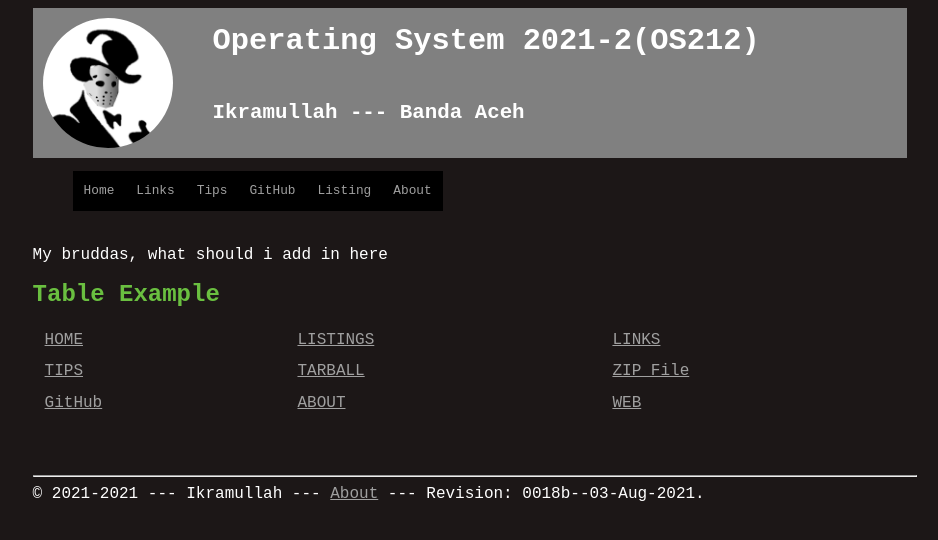
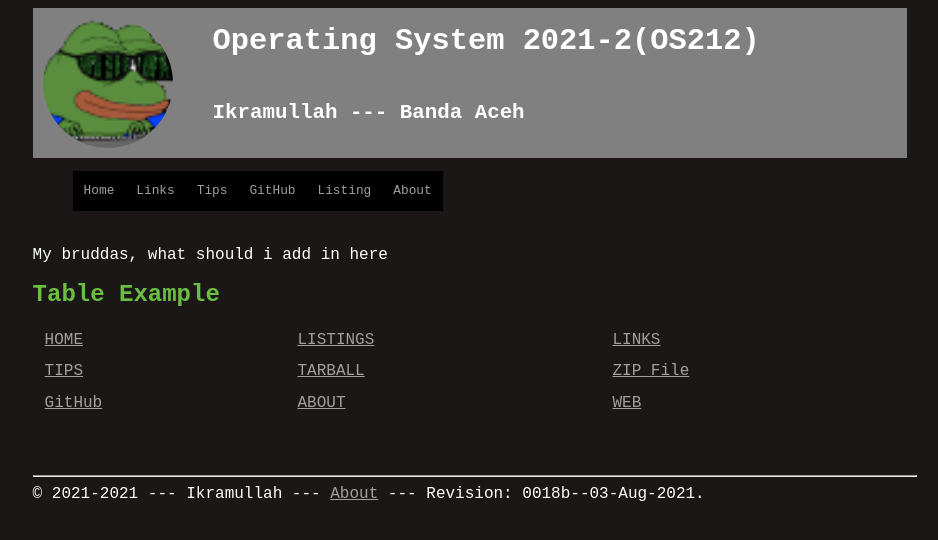
Before and after one commit to lkram1/os212, a Jekyll site: the page built from index.md, in a window 1280 px wide. Shown: the top 540 px of the page, without its empty margins (165-1103 px from the left). Built offline with Jekyll 4.4.1, drawn with Linux system fonts in a browser that asks for light colours.

Commit message:
Update default.html

```diff
--- a/_layouts/default.html
+++ b/_layouts/default.html
@@ -12,7 +12,7 @@
   <header>
   <div class="row">
     <div class="column left">
-      <img src="{{ site.baseurl }}/assets/images/default.jpg" alt="Default" style="width:130px; border-radius:50%">
+      <img src="{{ site.baseurl }}/assets/images/hacker-pepe.gif" alt="Default" style="width:130px; border-radius:50%">
     </div>
     <div class="column right1">
       {% if page.title %}{{ page.title | escape }}
```
